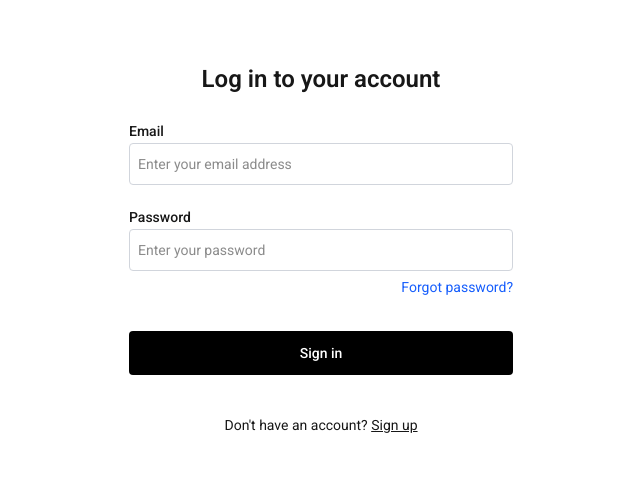
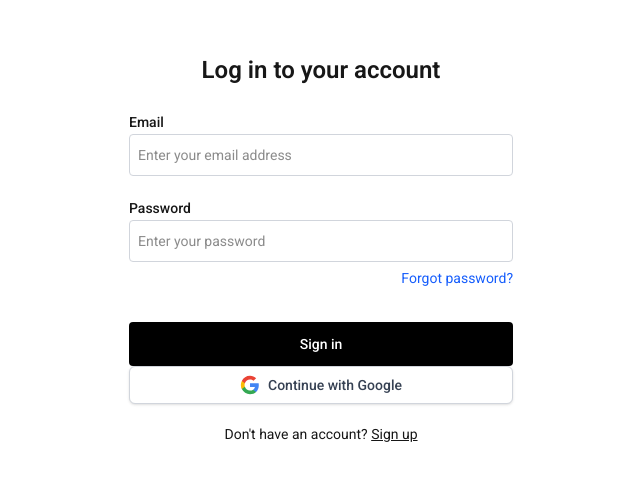
Before and after one commit to instrlabs/apps, a Next.js app in the folder web/: page /login in a window 1280 px wide. Shown: the part 151-632 px from the top of the page, without its empty margins (319-959 px from the left). Built offline with nearby package versions, Linux system fonts and the light colour scheme.

Commit message:
FEAT: update web

```diff
--- a/web/app/google/callback/page.tsx
+++ /dev/null
@@ -1,83 +0,0 @@
-"use client";
-
-import { useEffect, useState, Suspense } from "react";
-import { useRouter, useSearchParams } from "next/navigation";
-import { handleGoogleCallback } from "@/services/auth";
-import ROUTES from "@/constants/routes";
-
-// Component that uses useSearchParams
-function GoogleCallbackContent() {
-  const router = useRouter();
-  const searchParams = useSearchParams();
-  const [error, setError] = useState<string | null>(null);
-
-  useEffect(() => {
-    async function processCallback() {
-      const code = searchParams.get("code");
-
-      if (!code) {
-        setError("No authorization code received from Google");
-        return;
-      }
-
-      const { data, error } = await handleGoogleCallback(code);
-
-      if (error) {
-        setError(error);
-        return;
-      }
-
-      if (data?.data.access_token) {
-        localStorage.setItem("authToken", data.data.access_token);
-        document.cookie = `authToken=${data.data.access_token}; path=/; max-age=86400; samesite=lax`;
-        // router.push(ROUTES.HOME);
-      }
-    }
-
-    processCallback().then();
-  }, [router, searchParams]);
-
-  return (
-    <div className="h-screen w-full flex flex-col justify-center items-center p-10">
-      {error ? (
-        <div className="text-center">
-          <h2 className="text-2xl font-semibold mb-4 text-red-600">Authentication Failed</h2>
-          <p className="mb-6">{error}</p>
-          <button
-            onClick={() => router.push("/login")}
-            className="px-4 py-2 bg-black text-white rounded-full hover:bg-gray-800"
-          >
-            Return to Login
-          </button>
-        </div>
-      ) : (
-        <div className="text-center">
-          <h2 className="text-2xl font-semibold mb-4">Completing Authentication</h2>
-          <p className="mb-6">Please wait while we complete your Google sign-in...</p>
-          <div className="w-8 h-8 border-4 border-t-black border-r-gray-200 border-b-gray-200 border-l-gray-200 rounded-full animate-spin mx-auto"></div>
-        </div>
-      )}
-    </div>
-  );
-}
-
-// Loading fallback component
-function LoadingFallback() {
-  return (
-    <div className="h-screen w-full flex flex-col justify-center items-center p-10">
-      <div className="text-center">
-        <h2 className="text-2xl font-semibold mb-4">Loading...</h2>
-        <div className="w-8 h-8 border-4 border-t-black border-r-gray-200 border-b-gray-200 border-l-gray-200 rounded-full animate-spin mx-auto"></div>
-      </div>
-    </div>
-  );
-}
-
-// Main page component with Suspense boundary
-export default function GoogleCallbackPage() {
-  return (
-    <Suspense fallback={<LoadingFallback />}>
-      <GoogleCallbackContent />
-    </Suspense>
-  );
-}
--- a/web/app/login/page.tsx
+++ b/web/app/login/page.tsx
@@ -31,20 +31,12 @@
 
   const handleSubmit = async (e: React.FormEvent) => {
     e.preventDefault();
+
     setIsLoading(true);
 
     const { data, error } = await loginUser(formData.email, formData.password);
-
-    if (error) {
-      showNotification(error, "error", NOTIFICATION_DURATION);
-      return;
-    }
-
-    if (data?.data.access_token) {
-      localStorage.setItem("authToken", data.data.access_token);
-      document.cookie = `authToken=${data.data.access_token}; path=/; max-age=86400; samesite=lax`;
-      router.push(ROUTES.HOME);
-    }
+    if (error) showNotification(error, "error", NOTIFICATION_DURATION);
+    if (data) router.push(ROUTES.HOME);
 
     setIsLoading(false);
   };
--- a/web/app/page.tsx
+++ b/web/app/page.tsx
@@ -1,7 +1,47 @@
+'use client';
+
+import { useEffect, useState } from 'react';
+import { verifyToken } from '@/services/auth';
+import { useNotification } from '@/components/notification';
+import { NOTIFICATION_DURATION } from '@/components/ui-styles';
+
 export default function Home() {
+  const [user, setUser] = useState<null | { [key: string]: unknown }>(null);
+  const [isLoading, setIsLoading] = useState(false);
+  const { showNotification } = useNotification();
+
+  useEffect(() => {
+    const checkAuth = async () => {
+      setIsLoading(true);
+
+      const { data, error } = await verifyToken();
+
+      if (error) showNotification(error, "error", NOTIFICATION_DURATION);
+      if (data) setUser(data.data.user);
+
+      setIsLoading(false);
+    };
+
+    checkAuth().then();
+  }, [showNotification]);
+
   return (
-      <div className="container">
-        Hello World!
+      <div className="container mx-auto p-4">
+        {isLoading ? (
+          <p>Loading...</p>
+        ) : user ? (
+          <div>
+            <h1 className="text-2xl font-bold mb-4">Welcome back!</h1>
+            <pre className="bg-gray-100 p-4 rounded">
+              {JSON.stringify(user, null, 2)}
+            </pre>
+          </div>
+        ) : (
+          <div>
+            <h1 className="text-2xl font-bold mb-4">Hello World!</h1>
+            <p>Please log in to see your profile information.</p>
+          </div>
+        )}
       </div>
   );
 }
--- a/web/components/google-signin.tsx
+++ b/web/components/google-signin.tsx
@@ -1,40 +1,39 @@
 "use client";
 
-import Script from "next/script";
-import { useEffect, useState } from "react";
+interface GoogleSignInButtonProps {
+  className?: string;
+}
 
-const GoogleSignInButton = () => {
-  const [mounted, setMounted] = useState(false);
-
-  useEffect(() => {
-    setMounted(true);
-  }, []);
+const GoogleSignInButton = ({className}: GoogleSignInButtonProps) => {
+  const handleGoogleSignIn = () => {
+    window.location.href = "http://localhost:3000/auth/google";
+  };
 
   return (
-    <>
-      {mounted && (
-        <>
-          <div
-            id="g_id_onload"
-            data-client_id={process.env.NEXT_PUBLIC_GOOGLE_CLIENT_ID}
-            data-context="signin"
-            data-ux_mode="redirect"
-            data-login_uri={`${process.env.NEXT_PUBLIC_API_URL}/auth/google`}
-            data-auto_prompt="false"
-          ></div>
-          <div
-            className="g_id_signin"
-            data-type="standard"
-            data-shape="rectangular"
-            data-theme="outline"
-            data-text="signin_with"
-            data-size="large"
-            data-logo_alignment="center"
-          ></div>
-        </>
-      )}
-      <Script src="https://accounts.google.com/gsi/client" async />
-    </>
+      <button
+          onClick={handleGoogleSignIn}
+          className={`flex items-center justify-center gap-2 rounded-md bg-white px-4 py-2 text-sm font-medium text-gray-700 shadow-sm hover:bg-gray-50 border border-gray-300 w-full ${className}`}
+      >
+        <svg className="h-5 w-5" viewBox="0 0 24 24">
+          <path
+              d="M22.56 12.25c0-.78-.07-1.53-.2-2.25H12v4.26h5.92c-.26 1.37-1.04 2.53-2.21 3.31v2.77h3.57c2.08-1.92 3.28-4.74 3.28-8.09z"
+              fill="#4285F4"
+          />
+          <path
+              d="M12 23c2.97 0 5.46-.98 7.28-2.66l-3.57-2.77c-.98.66-2.23 1.06-3.71 1.06-2.86 0-5.29-1.93-6.16-4.53H2.18v2.84C3.99 20.53 7.7 23 12 23z"
+              fill="#34A853"
+          />
+          <path
+              d="M5.84 14.09c-.22-.66-.35-1.36-.35-2.09s.13-1.43.35-2.09V7.07H2.18C1.43 8.55 1 10.22 1 12s.43 3.45 1.18 4.93l2.85-2.22.81-.62z"
+              fill="#FBBC05"
+          />
+          <path
+              d="M12 5.38c1.62 0 3.06.56 4.21 1.64l3.15-3.15C17.45 2.09 14.97 1 12 1 7.7 1 3.99 3.47 2.18 7.07l3.66 2.84c.87-2.6 3.3-4.53 6.16-4.53z"
+              fill="#EA4335"
+          />
+        </svg>
+        Continue with Google
+      </button>
   );
 };
 
--- a/web/services/auth.ts
+++ b/web/services/auth.ts
@@ -1,13 +1,5 @@
 import { AUTH_ENDPOINTS } from "@/constants/api";
 import { fetchWithErrorHandling } from "@/utils";
-
-interface LoginResponse {
-  message: string;
-  data: {
-    access_token: string;
-    refresh_token: string;
-  }
-}
 
 interface RegisterResponse {
   message: string;
@@ -16,20 +8,12 @@
   }
 }
 
-interface GoogleCallbackResponse {
+interface LoginResponse {
   message: string;
-  data: {
-    access_token: string;
-    refresh_token: string;
-  }
 }
 
 interface RefreshTokenResponse {
   message: string;
-  data: {
-    access_token: string;
-    refresh_token: string;
-  }
 }
 
 interface ForgotPasswordResponse {
@@ -52,6 +36,14 @@
   error: string | null;
 }
 
+export async function registerUser(email: string, password: string): Promise<WrapperResponse<RegisterResponse>> {
+  return fetchWithErrorHandling(AUTH_ENDPOINTS.REGISTER, {
+    method: "POST",
+    headers: { "Content-Type": "application/json" },
+    body: JSON.stringify({ email, password }),
+  });
+}
+
 export async function loginUser(email: string, password: string): Promise<WrapperResponse<LoginResponse>> {
   return await fetchWithErrorHandling(AUTH_ENDPOINTS.LOGIN, {
     method: "POST",
@@ -60,19 +52,11 @@
   });
 }
 
-export async function handleGoogleCallback(code: string): Promise<WrapperResponse<GoogleCallbackResponse>> {
-  return fetchWithErrorHandling(AUTH_ENDPOINTS.GOOGLE_CALLBACK, {
+export async function refreshToken(refreshToken: string): Promise<WrapperResponse<RefreshTokenResponse>> {
+  return fetchWithErrorHandling(AUTH_ENDPOINTS.REFRESH_TOKEN, {
     method: "POST",
     headers: { "Content-Type": "application/json" },
-    body: JSON.stringify({ code }),
-  });
-}
-
-export async function registerUser(email: string, password: string): Promise<WrapperResponse<RegisterResponse>> {
-  return fetchWithErrorHandling(AUTH_ENDPOINTS.REGISTER, {
-    method: "POST",
-    headers: { "Content-Type": "application/json" },
-    body: JSON.stringify({ email, password }),
+    body: JSON.stringify({ refresh_token: refreshToken }),
   });
 }
 
@@ -84,26 +68,18 @@
   });
 }
 
-export async function resetPassword(token: string, password: string): Promise<WrapperResponse<ResetPasswordResponse>> {
+export async function resetPassword(new_password: string): Promise<WrapperResponse<ResetPasswordResponse>> {
   return fetchWithErrorHandling(AUTH_ENDPOINTS.RESET_PASSWORD, {
     method: "POST",
     headers: { "Content-Type": "application/json" },
-    body: JSON.stringify({ token, new_password: password }),
+    body: JSON.stringify({ new_password }),
   });
 }
 
-export async function refreshToken(refreshToken: string): Promise<WrapperResponse<RefreshTokenResponse>> {
-  return fetchWithErrorHandling(AUTH_ENDPOINTS.REFRESH_TOKEN, {
-    method: "POST",
-    headers: { "Content-Type": "application/json" },
-    body: JSON.stringify({ refresh_token: refreshToken }),
-  });
-}
-
-export async function verifyToken(token: string): Promise<WrapperResponse<VerifyTokenResponse>> {
+export async function verifyToken(): Promise<WrapperResponse<VerifyTokenResponse>> {
   return fetchWithErrorHandling(AUTH_ENDPOINTS.VERIFY_TOKEN, {
     method: "POST",
     headers: { "Content-Type": "application/json" },
-    body: JSON.stringify({ token }),
+    credentials: "include"
   });
 }
```
